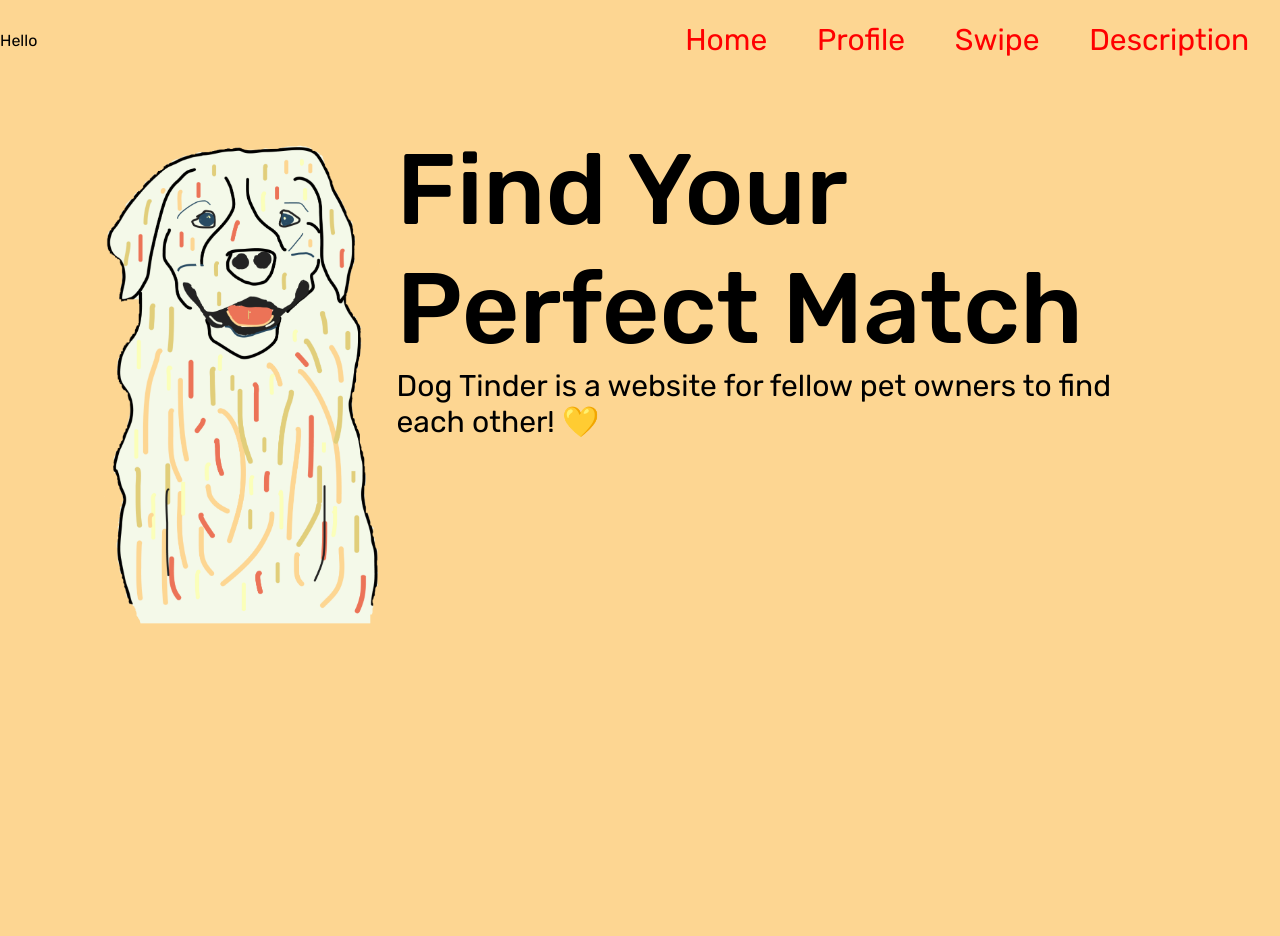
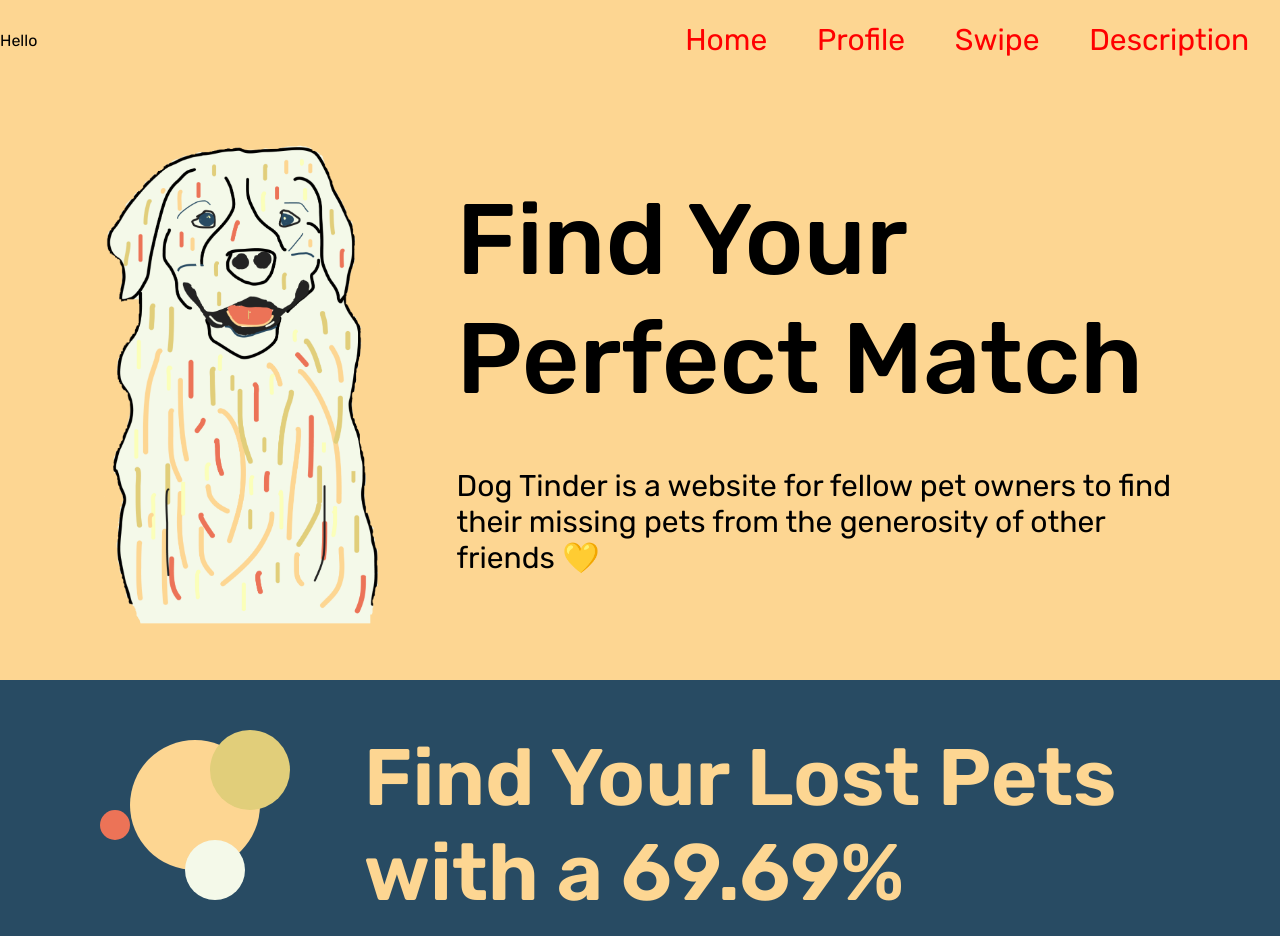
Before and after one commit to BennyWu1210/HackThe6ix, a React (Create React App) app in the folder website/: page / in a window 1280 px wide. Shown: the top 936 px of the page. Before the commit the page ends 800 px from the top, so only its background shows below. Built offline with nearby package versions, Linux system fonts and the light colour scheme.

Commit message:
home page hero section

```diff
--- a/website/package.json
+++ b/website/package.json
@@ -6,6 +6,7 @@
     "@testing-library/jest-dom": "^5.16.5",
     "@testing-library/react": "^13.3.0",
     "@testing-library/user-event": "^13.5.0",
+    "flask": "^0.2.10",
     "react": "^18.2.0",
     "react-dom": "^18.2.0",
     "react-scripts": "5.0.1",
--- a/website/src/pages/Home.css
+++ b/website/src/pages/Home.css
@@ -6,21 +6,95 @@
 .home-hero{
   display: flex;
   margin: 50px 100px;
-  justify-content: space-around
+  justify-content: center;
 }
 
 .home-title{
   font-weight: 500;
   font-size: 100px;
+  margin-left: 30px;
 }
 
 .home-content{
+  margin-top: 50px;
+  margin-left: 30px;
   font-size: 30px;
 }
 .home-image{
   height: 500px;
+  transition: transform 0.3s;
+}
+
+.home-image:hover{
+  transform: scale(1.1);
+}
+
+.home-page{
+  background-color: var(--blue);
+  height: auto;
+  padding: 50px 100px;
+
+}
+
+.page-title{
+  font-weight: 600;
+  font-size: 80px;
+  color: var(--orange);
+}
+
+.page-circles{
+  display: flex;
+  flex-direction: column;
+  height: 300px;
+  width: 600px;
+}
+
+.page-heading{
+  display: flex;
+  justify-content: space-around;
 }
 
 .dog{
   height: 100%;
 }
+
+.dot:hover{
+  transform: scale(1.1);
+}
+
+.dot{
+  position: absolute;
+  display: inline-block;
+  border-radius: 100%;
+  transition: transform 0.6s
+}
+
+#dot1{
+  height: 130px;
+  width: 130px;
+  margin-top: 10px;
+  margin-left: 30px;
+  background-color: var(--orange);
+}
+
+#dot2{
+  height: 80px;
+  width: 80px;
+  margin-left: 110px;
+  background-color: var(--dark-yellow);
+}
+
+#dot3{
+  height: 60px;
+  width: 60px;
+  margin-top: 110px;
+  margin-left: 85px;
+  background-color: var(--white);
+}
+
+#dot4{
+  height: 30px;
+  width: 30px;
+  margin-top: 80px;
+  background-color: var(--red);
+}
--- a/website/src/pages/Home.jsx
+++ b/website/src/pages/Home.jsx
@@ -13,9 +13,25 @@ function Home() {
         <div className="home-content">
           <div className="home-title">Find Your Perfect Match</div>
           <div className="home-content">
-            Dog Tinder is a website for fellow pet owners to find each other! 💛
+            Dog Tinder is a website for fellow pet owners to find their missing
+            pets from the generosity of other friends 💛
           </div>
         </div>
+      </div>
+
+      <div className="home-page">
+        <div className="page-heading">
+          <div className="page-circles">
+            <span className="dot" id="dot1" />
+            <span className="dot" id="dot2" />
+            <span className="dot" id="dot3" />
+            <span className="dot" id="dot4" />
+          </div>
+          <div className="page-title">
+            Find Your Lost Pets with a 69.69% Success Rate
+          </div>
+        </div>
+        <div className="page-cards"></div>
       </div>
     </div>
   );
```
Also changed, not shown: 1 other file (tests, documents, lock files or other folders).
